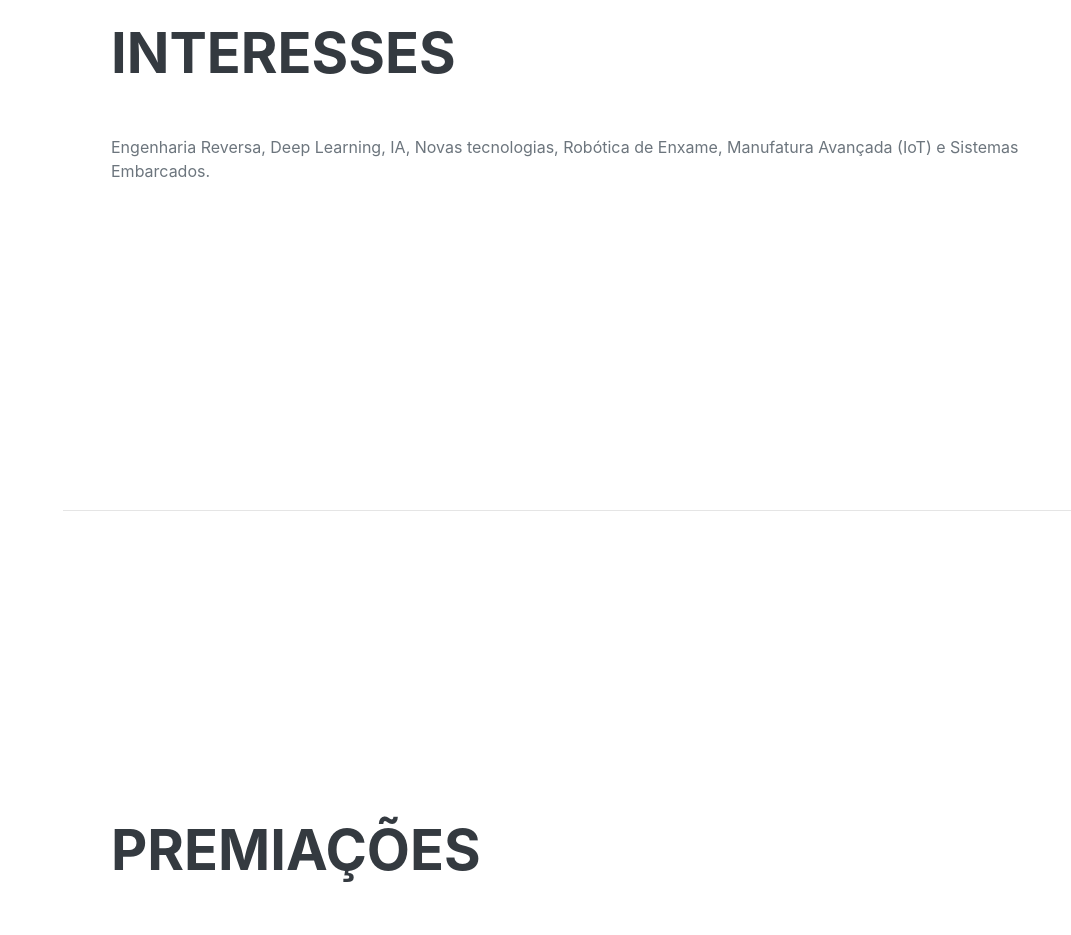
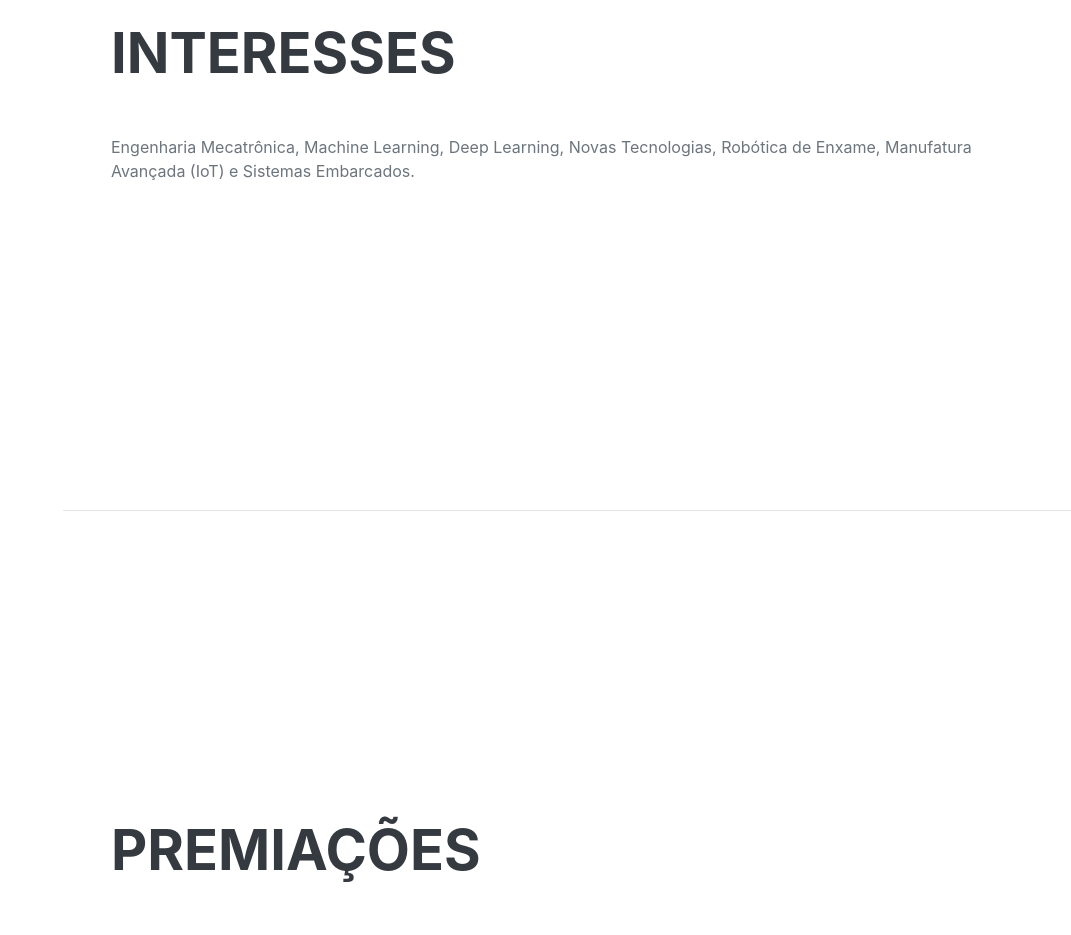
Before and after one commit to carlosemsantana/carlosemsantana.github.io, a plain HTML site: page index.html in a window 1280 px wide. Shown: the part 4100-5035 px from the top of the page, without its empty margins (209-1280 px from the left). Drawn offline with nearby package versions, Linux system fonts and the light colour scheme; a web font is replaced by a local one.

Commit message:
Atualizar

```diff
--- a/index.html
+++ b/index.html
@@ -196,7 +196,7 @@
             <section class="resume-section" id="interests">
                 <div class="resume-section-content">
                     <h2 class="mb-5">Interesses</h2>
-                    <p>Engenharia Reversa, Deep Learning, IA, Novas tecnologias, Robótica de Enxame, Manufatura Avançada (IoT) e Sistemas Embarcados.   </p>
+                    <p>Engenharia Mecatrônica, Machine Learning, Deep Learning, Novas Tecnologias, Robótica de Enxame, Manufatura Avançada (IoT) e Sistemas Embarcados.</p>
                     <p class="mb-0"> </p>
                 </div>
             </section>
```
